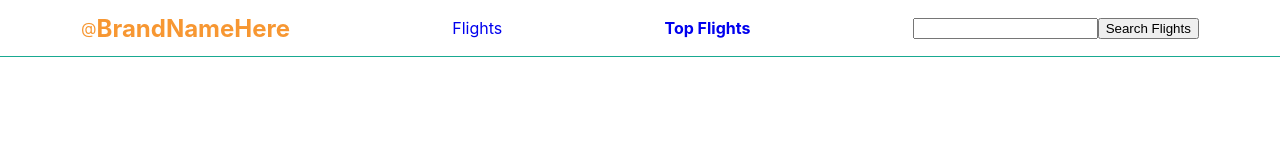
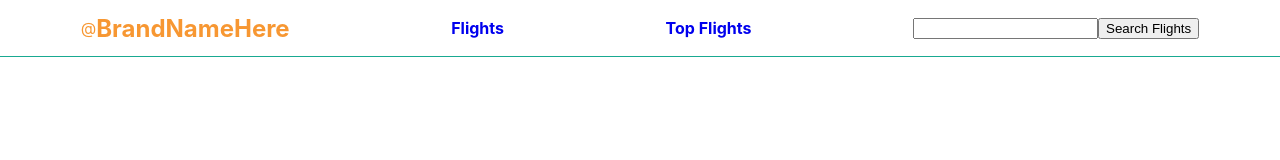
Before and after one commit to Lenny606/hackathon-four, a React (Create React App) app: page / in a window 1280 px wide. Shown: the top 160 px of the page. Built offline with nearby package versions, Linux system fonts and the light colour scheme; no server answers.

Commit message:
small formatting change

```diff
--- a/src/Components/NavBar.js
+++ b/src/Components/NavBar.js
@@ -7,7 +7,7 @@ function NavBar() {
     return (
         <>
             <Logo />
-            <Link to="/flights">Flights</Link>
+            <Link to="/flights"><strong>Flights</strong></Link>
             {/* <Link to="/search/:name">Search</Link> */}
             <Link to="/topflights"><strong>Top Flights</strong></Link>
             <SearchBar />
```
